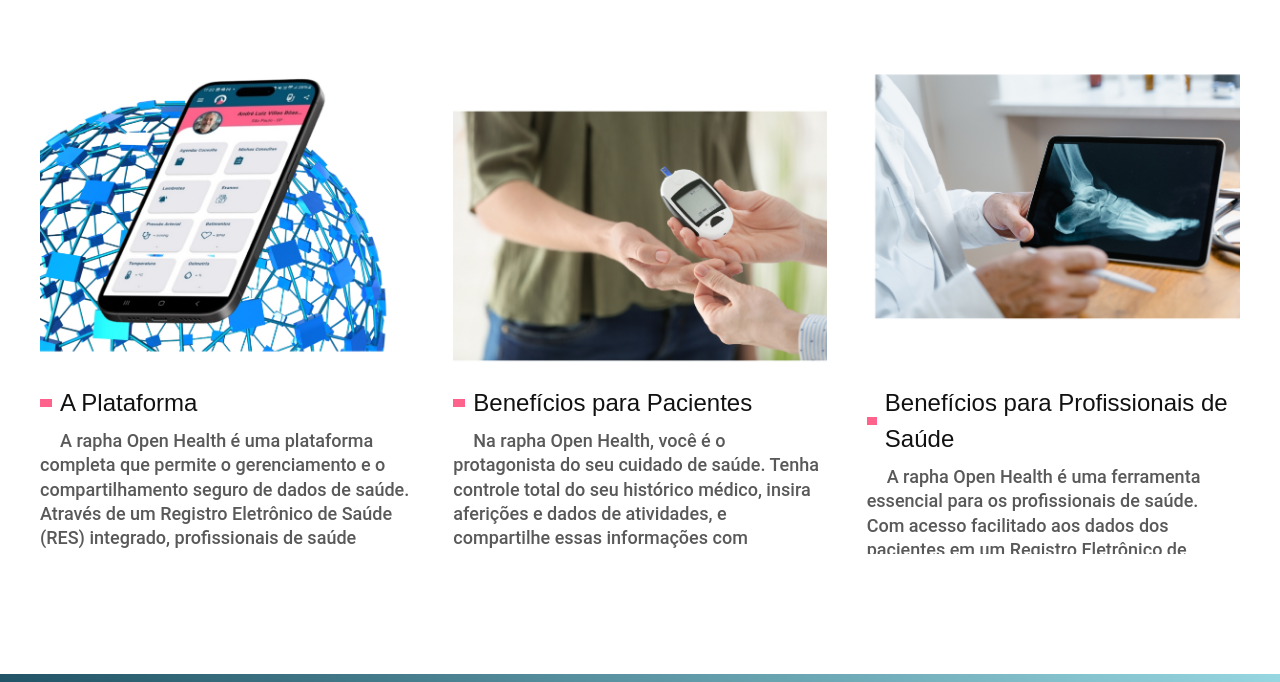
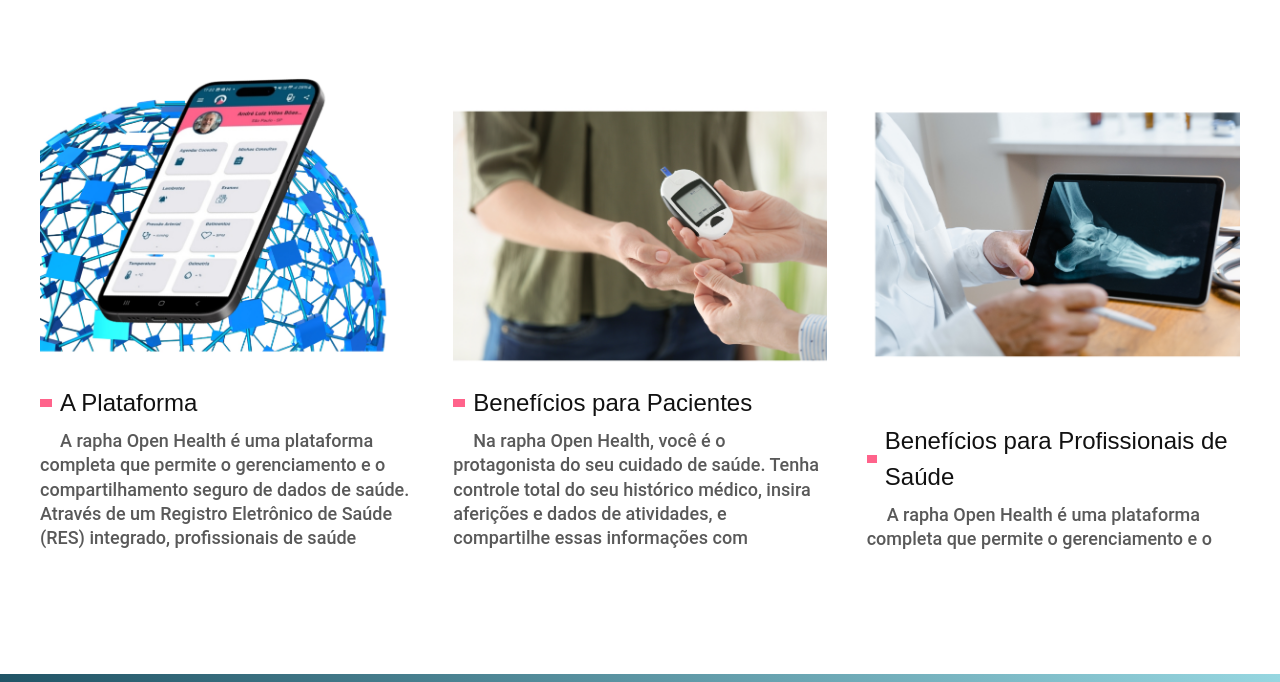
Before and after one commit to iamluhmrt/open-health, a plain HTML site: page index.html in a window 1280 px wide. Shown: the part 1190-1872 px from the top of the page. Drawn offline with Linux system fonts and the light colour scheme.

Commit message:
fixing layout

```diff
--- a/index.html
+++ b/index.html
@@ -61,8 +61,8 @@
     <!-- Conteúdo -->
     <div class="introducao container">
       <div class="introducao-conteudo">
-        <h1 class="font-1-xl cor-0">A Nova Era Da Saúde Digital</h1>
-        <p class="font-2-l cor-1">Imagine um ecossistema de saúde onde seu histórico clínico acompanha você em todas as etapas, facilitando diagnósticos, aprimorando o monitoramento e possibilitando um cuidado preventivo e personalizado. Isso vai além da inovação; é transformação real. É o futuro da saúde, aqui e agora!</p>
+        <h1 class="font-1-xl cor-0">A NOVA ERA DA SAÚDE DIGITAL</h1>
+        <p class="font-2-l cor-1">CUIDE DA SUA SAÚDE DE FORMA SEGURA E CONECTADA COM A RAPHA OPEN HEALTH.</p>
         <a class="botao" href="./servicos.html">Saiba mais</a>
       </div>
     </div>
@@ -107,12 +107,16 @@
         </div>
       </li>
       <li>
-        <div class="servicos-img">
+        <div class="servicos-img" style="margin-top: 38px;">
           <img src="./img/fotos/exemplo-imgs/beneficios-para-profissionais-de-saude.jpg" alt="exemplo-1" width="920" height="1040">
         </div>
         <div>
           <h3 class="font-1-l">Benefícios para Profissionais de Saúde</h3>
-          <span class="font-2-m cor-8">A rapha Open Health é uma ferramenta essencial para os profissionais de saúde. Com acesso facilitado aos dados dos pacientes em um Registro Eletrônico de Saúde centralizado, você pode visualizar históricos completos, realizar consultas por telemedicina e emitir prescrições digitais. Nossa plataforma foi projetada para apoiar sua prática clínica e facilitar a gestão do cuidado, integrando recursos para um atendimento mais eficiente e de alta qualidade.</span>
+          <span class="font-2-m cor-8">A rapha Open Health é uma plataforma completa que permite o gerenciamento e o
+            compartilhamento seguro de dados de saúde. Através de um Registro Eletrônico de Saúde (RES) integrado,
+            profissionais de saúde acessam históricos completos dos pacientes, facilitando diagnósticos e promovendo a
+            continuidade do cuidado. Outras funcionalidades incluem telemedicina, prescrição digital e monitoramento
+            remoto de pacientes crônicos, garantindo um cuidado contínuo e acessível.</span>
         </div>
       </li>
     </ul>
```
